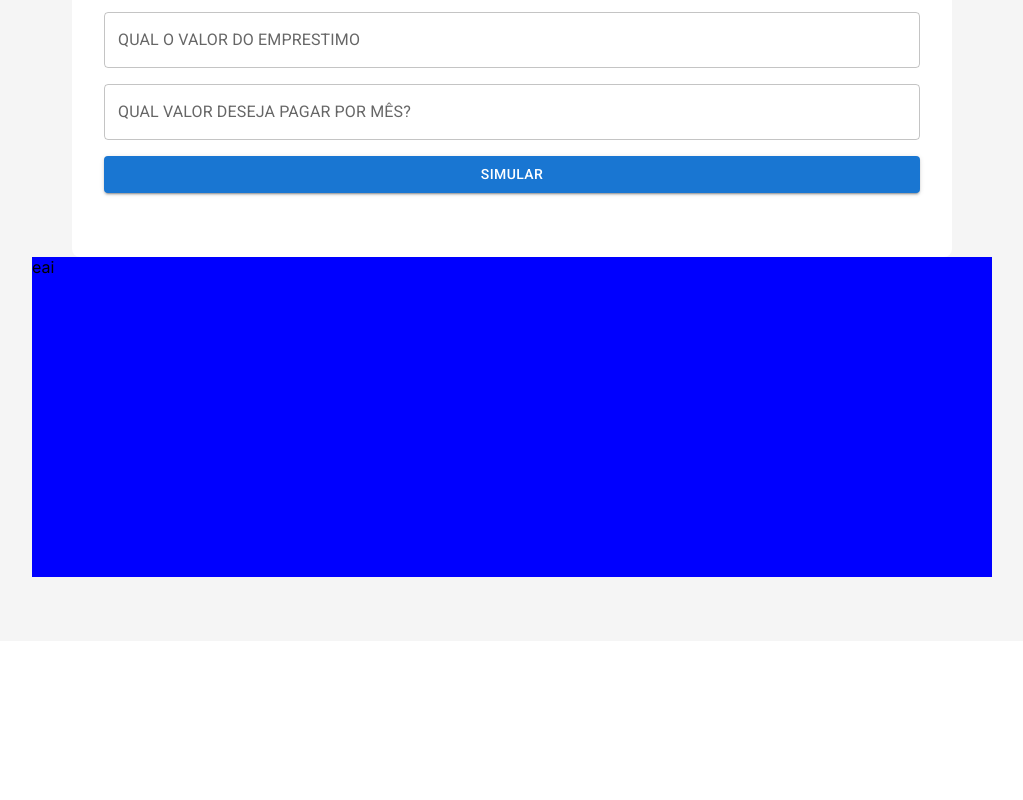
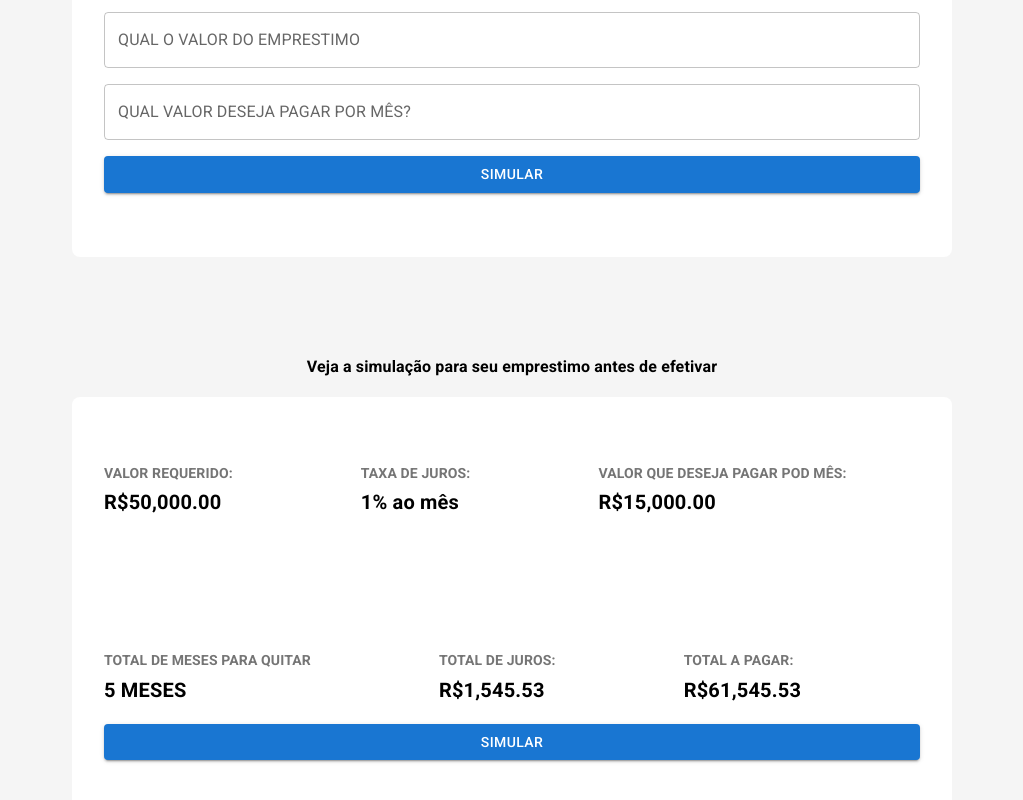
Before and after one commit to progmateus/letalk-challenge, a Next.js app in the folder frontend/: page / in a window 1280 px wide. Shown: the part 496-1296 px from the top of the page, without its empty margins (128-1151 px from the left). Before the commit the page ends 1137 px from the top, so only its background shows below. Built offline with nearby package versions, Linux system fonts and the light colour scheme.

Commit message:
feat: infos component

```diff
--- a/frontend/src/app/page.tsx
+++ b/frontend/src/app/page.tsx
@@ -20,7 +20,7 @@ const loanSchema = z.object({
   ),
   state_id: z.string().transform((val) => parseInt(val)),
   birth_date: z.string().transform((val) => dayjs(val, "DD/MM/YYYY").toDate()),
-  cpf: z.string(),
+  cpf: z.string().transform((val) => val.replaceAll('.', '').replaceAll('-', '')),
 });
 
 type LoanProps = z.infer<typeof loanSchema>
@@ -53,6 +53,14 @@ export default function Home() {
       console.log(data)
     }).catch((err) => {
       console.log(err)
+      console.log(err.response.data.message)
+
+      if (err.response.data.message === "ERR_INVALID_CPF") {
+        setError("cpf", {
+          message: "CPF invialido"
+        })
+        return
+      }
     })
   }
   return (
@@ -118,9 +126,72 @@ export default function Home() {
         </Stack>
       </Stack>
 
-      <Box width="60rem" height="20rem" bgcolor="blue">
-        eai
-      </Box>
+      <Stack spacing={2} direction="column" justifyContent="center" textAlign="center" mt={12}>
+        <Typography variant="subtitle1" component="p" mb={2} fontWeight="700"> Veja a simulação para seu emprestimo antes de efetivar </Typography>
+        <Stack spacing={2} direction="column" width="55rem" bgcolor="white" px={4} py={8} borderRadius={2}>
+
+          <Box textAlign="left" display="flex" gap="8rem" flexWrap="wrap">
+            <Box>
+              <Typography variant="subtitle1" component="p" fontWeight="700" color="grey.600" fontSize="14px">VALOR REQUERIDO:</Typography>
+              <Typography variant="subtitle1" component="p" fontWeight="700" fontSize="20px">
+                {
+                  new Intl.NumberFormat('ja-JP', { style: 'currency', currency: 'BRL' }).format(
+                    50000,
+                  )
+                }
+              </Typography>
+            </Box>
+
+            <Box>
+              <Typography variant="subtitle1" component="p" fontWeight="700" color="grey.600" fontSize="14px">TAXA DE JUROS:</Typography>
+              <Typography variant="subtitle1" component="p" fontWeight="700" fontSize="20px">
+                1% ao mês
+              </Typography>
+            </Box>
+
+
+            <Box>
+              <Typography variant="subtitle1" component="p" fontWeight="700" color="grey.600" fontSize="14px">VALOR QUE DESEJA PAGAR POD MÊS:</Typography>
+              <Typography variant="subtitle1" component="p" fontWeight="700" fontSize="20px">
+                {
+                  new Intl.NumberFormat('ja-JP', { style: 'currency', currency: 'BRL' }).format(
+                    15000,
+                  )
+                }
+              </Typography>
+            </Box>
+
+
+            <Box>
+              <Typography variant="subtitle1" component="p" fontWeight="700" color="grey.600" fontSize="14px">TOTAL DE MESES PARA QUITAR</Typography>
+              <Typography variant="subtitle1" component="p" fontWeight="700" fontSize="20px"> 5 MESES</Typography>
+            </Box>
+
+            <Box>
+              <Typography variant="subtitle1" component="p" fontWeight="700" color="grey.600" fontSize="14px">TOTAL DE JUROS:</Typography>
+              <Typography variant="subtitle1" component="p" fontWeight="700" fontSize="20px">
+                {
+                  new Intl.NumberFormat('ja-JP', { style: 'currency', currency: 'BRL' }).format(
+                    1545.53,
+                  )
+                }
+              </Typography>
+            </Box>
+
+            <Box>
+              <Typography variant="subtitle1" component="p" fontWeight="700" color="grey.600" fontSize="14px">TOTAL A PAGAR:</Typography>
+              <Typography variant="subtitle1" component="p" fontWeight="700" fontSize="20px">
+                {
+                  new Intl.NumberFormat('ja-JP', { style: 'currency', currency: 'BRL' }).format(
+                    61545.53,
+                  )
+                }
+              </Typography>
+            </Box>
+          </Box>
+          <Button variant="contained" type="submit" className="bg-amber-700">SIMULAR</Button>
+        </Stack>
+      </Stack>
     </Box>
   );
 }
```
